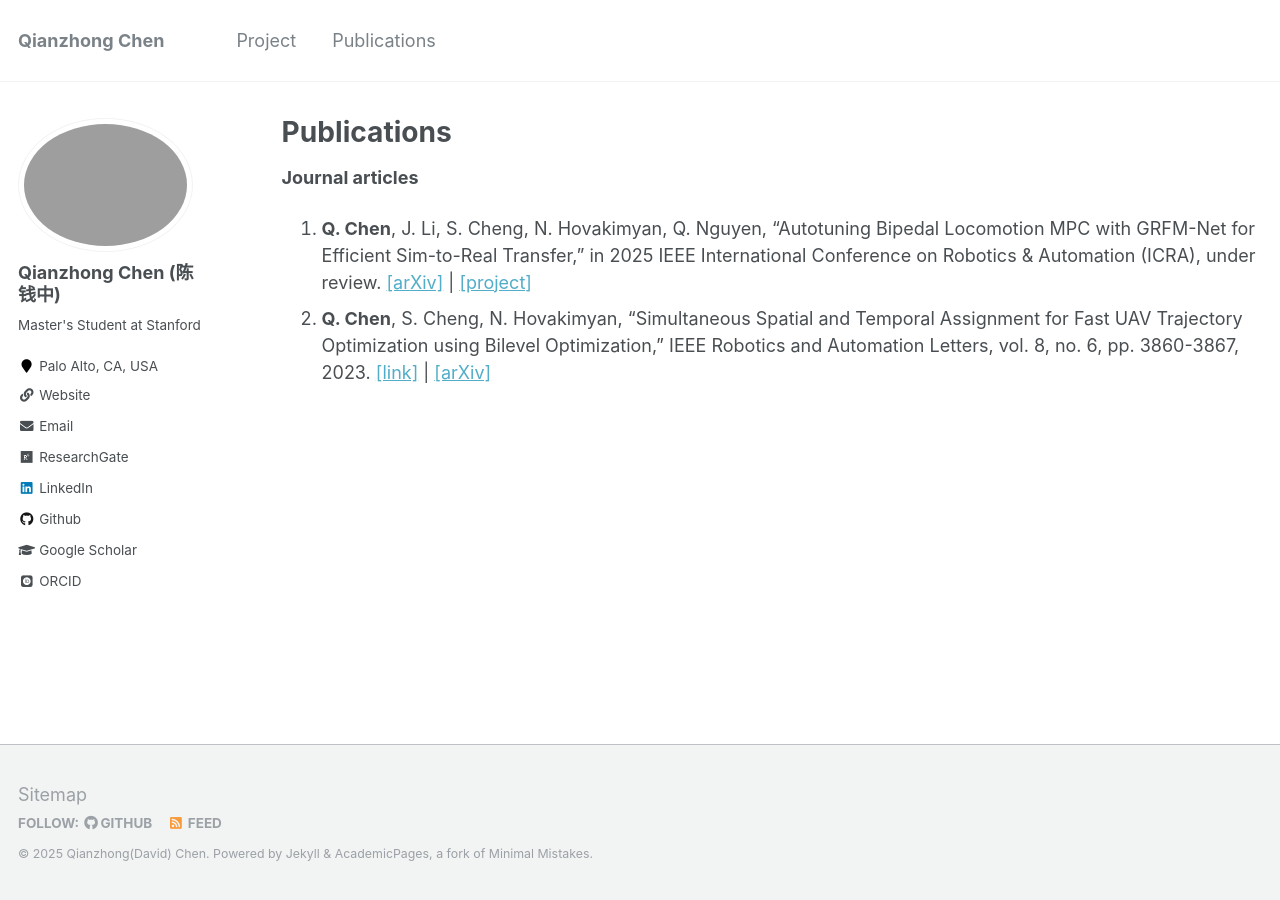
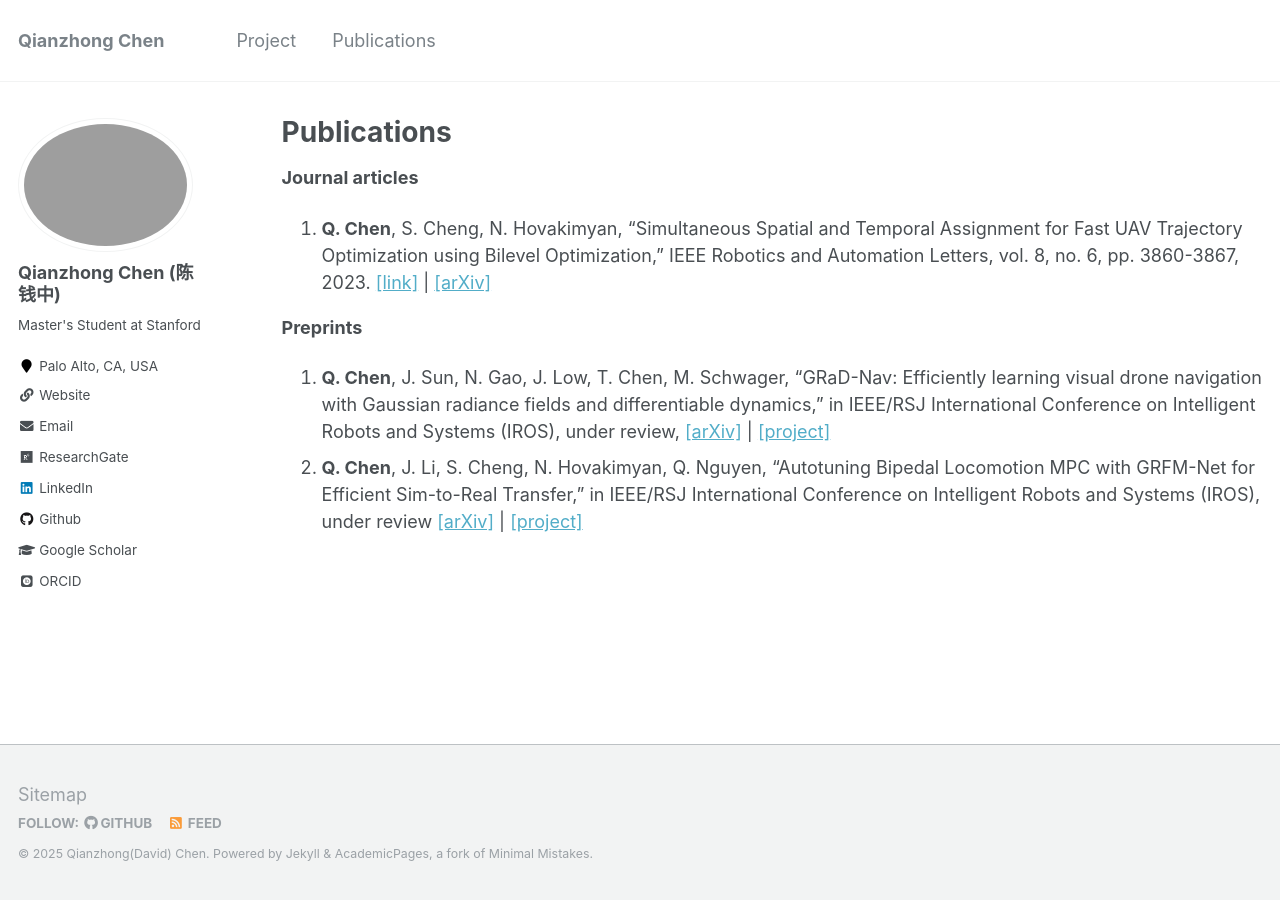
Before and after one commit to Qianzhong-Chen/Qianzhong-Chen.github.io, a Jekyll site: the page built from _pages/publications.md, in a window 1280 px wide. Built offline with Jekyll 4.4.1, drawn with Linux system fonts in a browser that asks for light colours; some web fonts are replaced.

Commit message:
update paper

```diff
--- a/_pages/publications.md
+++ b/_pages/publications.md
@@ -6,8 +6,11 @@ author_profile: true
 ---
 
 **Journal articles**
-1. **Q. Chen**, J. Li, S. Cheng, N. Hovakimyan, Q. Nguyen, “Autotuning Bipedal Locomotion MPC with GRFM-Net for Efficient Sim-to-Real Transfer,” in 2025 IEEE International Conference on Robotics & Automation (ICRA), under review. [\[arXiv\]](https://arxiv.org/abs/2409.15710) \| [\[project\]](https://sites.google.com/view/difftune-hector/home)
-2. **Q. Chen**, S. Cheng, N. Hovakimyan, "Simultaneous Spatial and Temporal Assignment for Fast UAV Trajectory Optimization using Bilevel Optimization," IEEE Robotics and Automation Letters, vol. 8, no. 6, pp. 3860-3867, 2023. [\[link\]](https://ieeexplore.ieee.org/document/10117594) \| [\[arXiv\]](https://arxiv.org/abs/2211.15902)
+1. **Q. Chen**, S. Cheng, N. Hovakimyan, "Simultaneous Spatial and Temporal Assignment for Fast UAV Trajectory Optimization using Bilevel Optimization," IEEE Robotics and Automation Letters, vol. 8, no. 6, pp. 3860-3867, 2023. [\[link\]](https://ieeexplore.ieee.org/document/10117594) \| [\[arXiv\]](https://arxiv.org/abs/2211.15902)
+
+**Preprints**
+1. **Q. Chen**, J. Sun, N. Gao, J. Low, T. Chen, M. Schwager, "GRaD-Nav: Efficiently learning visual drone navigation with Gaussian radiance fields and differentiable dynamics," in IEEE/RSJ International Conference on Intelligent Robots and Systems (IROS), under review, [\[arXiv\]](https://arxiv.org/abs/2503.03984) \| [\[project\]](https://qianzhong-chen.github.io/gradnav.github.io/)
+2. **Q. Chen**, J. Li, S. Cheng, N. Hovakimyan, Q. Nguyen, “Autotuning Bipedal Locomotion MPC with GRFM-Net for Efficient Sim-to-Real Transfer,” in IEEE/RSJ International Conference on Intelligent Robots and Systems (IROS), under review [\[arXiv\]](https://arxiv.org/abs/2409.15710) \| [\[project\]](https://sites.google.com/view/difftune-hector/home)
 <!--
 **Conference papers**
 **Workshop papers** -->
```
